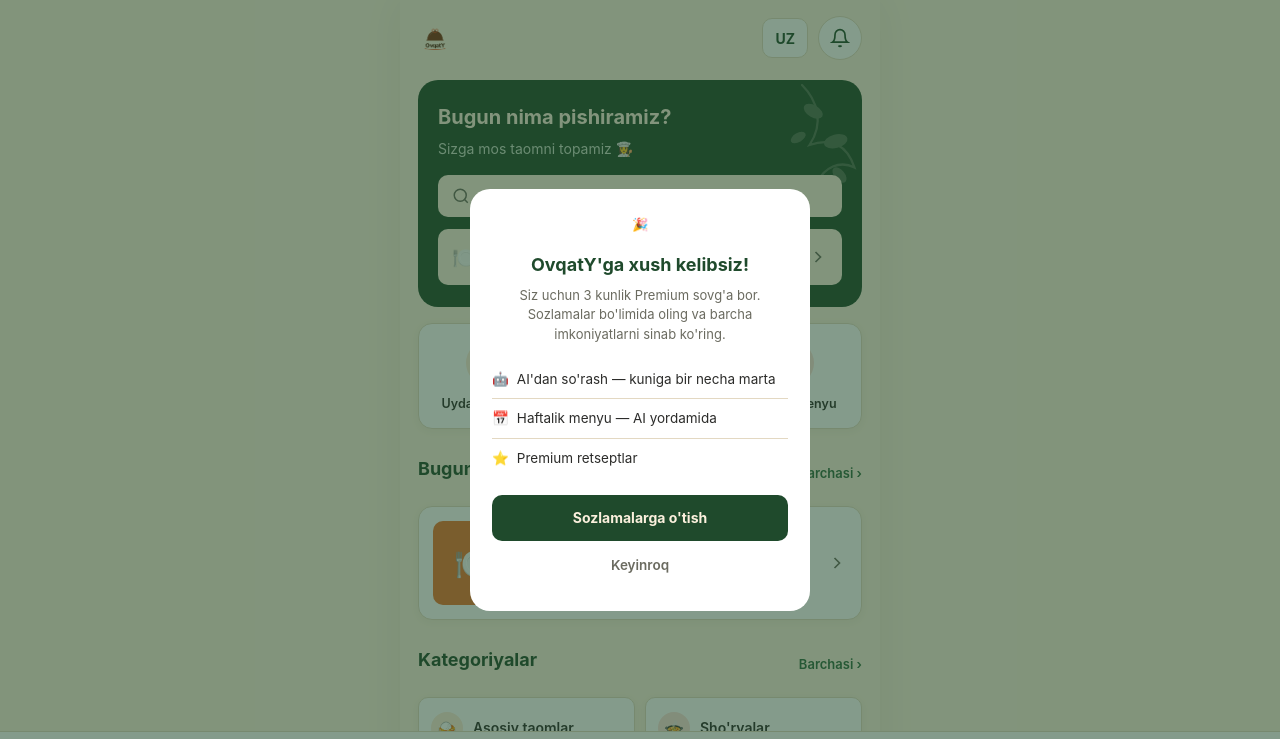
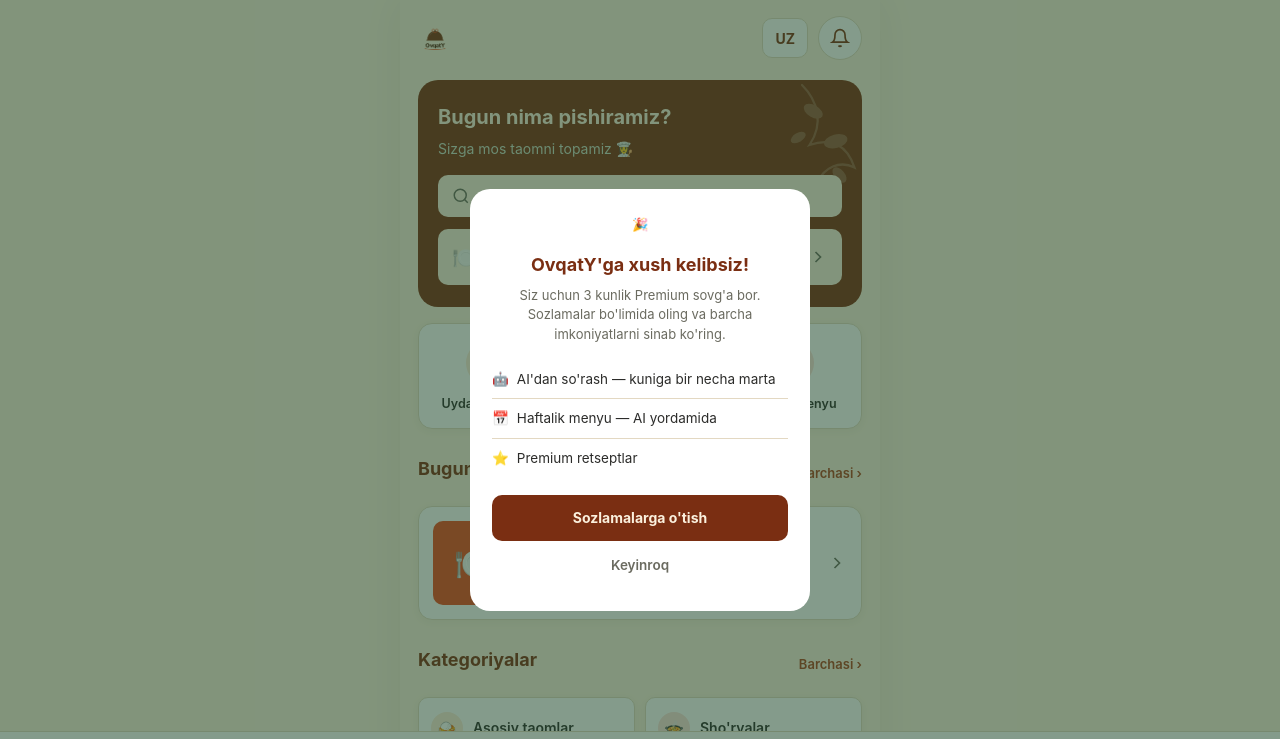
Before and after one commit to yusuf7700/taomchi, a website: page public/index.html in a window 1280 px wide. Shown: the top 739 px of the page. Drawn offline with Linux system fonts and the light colour scheme; no server answers.

Commit message:
Rebrand: rang palitrasini yangi OvqatY logotipiga moslashtirish (ember/terrakota)

```diff
--- a/public/style.css
+++ b/public/style.css
@@ -1,11 +1,11 @@
 /* ===== Taomchi — asosiy uslublar ===== */
 
 :root {
-  --green-dark: #1F4A2C;
-  --green: #2F6B40;
+  --green-dark: #7A2E12;
+  --green: #A8431E;
   --cream: #FBF0DD;
   --cream-soft: #F5E6C8;
-  --orange: #E8752F;
+  --orange: #E8491D;
   --white: #FFFFFF;
   --text-dark: #2C2C2A;
   --text-muted: #6B6B60;
```
